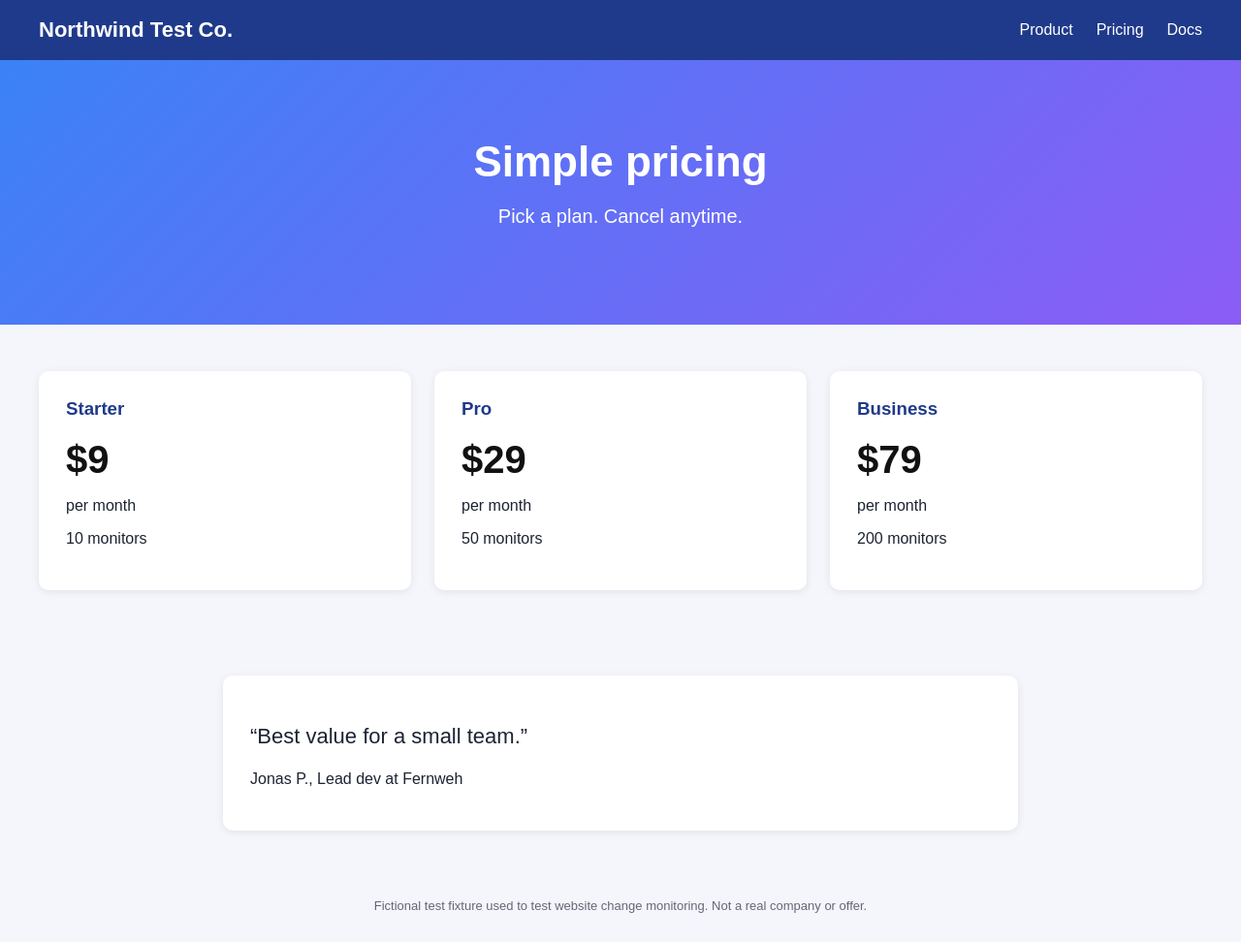
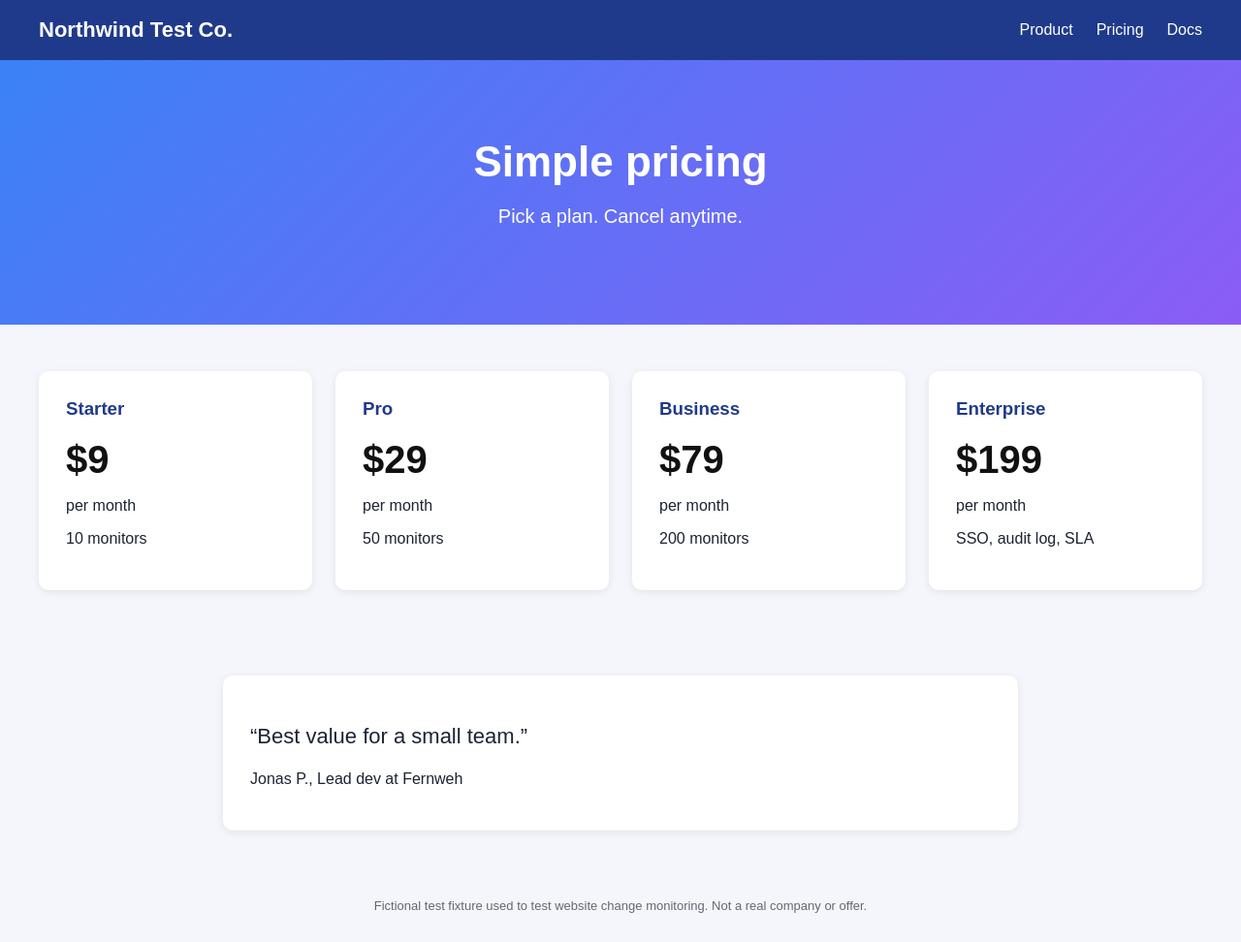
Before and after one commit to AlexItrinity/wcm-test-fixtures, a plain HTML site: page pricing.html in a window 1280 px wide. Shown: the whole page at 97% size. Drawn offline with Linux system fonts and the light colour scheme.

Commit message:
R2: dev broken CSS, pricing Enterprise plan, product price 39.99

```diff
--- a/pricing.html
+++ b/pricing.html
@@ -1,10 +1,10 @@
 <!doctype html><html lang="en"><head><meta charset="utf-8"><meta name="viewport" content="width=device-width,initial-scale=1">
 <meta name="robots" content="noindex,nofollow"><title>Northwind - Pricing</title><link rel="stylesheet" href="style.css"></head><body>
 <header class="top"><div class="logo">Northwind Test Co.</div><nav><a href="#">Product</a><a href="#">Pricing</a><a href="#">Docs</a></nav></header><section class="hero"><h1>Simple pricing</h1><p>Pick a plan. Cancel anytime.</p></section>
-<section class="grid" style="grid-template-columns:repeat(3,1fr)">
+<section class="grid" style="grid-template-columns:repeat(4,1fr)">
 <div class="card"><h3>Starter</h3><div class="price">$9</div><p>per month</p><p>10 monitors</p></div>
 <div class="card"><h3>Pro</h3><div class="price" id="pro">$29</div><p>per month</p><p>50 monitors</p></div>
-<div class="card"><h3>Business</h3><div class="price">$79</div><p>per month</p><p>200 monitors</p></div></section>
+<div class="card"><h3>Business</h3><div class="price">$79</div><p>per month</p><p>200 monitors</p></div><div class="card"><h3>Enterprise</h3><div class="price">$199</div><p>per month</p><p>SSO, audit log, SLA</p></div></section>
 <section class="wrap"><div class="card" id="testimonial"></div></section>
 <script>var t=[["\u201cSwitched in a day, never looked back.\u201d","Maria K., CTO at Lumen"],["\u201cThe alerts are fast and accurate.\u201d","Tom B., SRE at Packly"],["\u201cOur status page finally looks professional.\u201d","Aisha R., Founder of Quillo"],["\u201cBest value for a small team.\u201d","Jonas P., Lead dev at Fernweh"]];
 var x=t[Math.floor(Math.random()*t.length)];document.getElementById("testimonial").innerHTML="<p style=\"font-size:22px\">"+x[0]+"</p><p>"+x[1]+"</p>";</script><footer>Fictional test fixture used to test website change monitoring. Not a real company or offer.</footer></body></html>
```
Also changed, not shown: dev.html (+1 -1 lines), product.html (+1 -1 lines).
